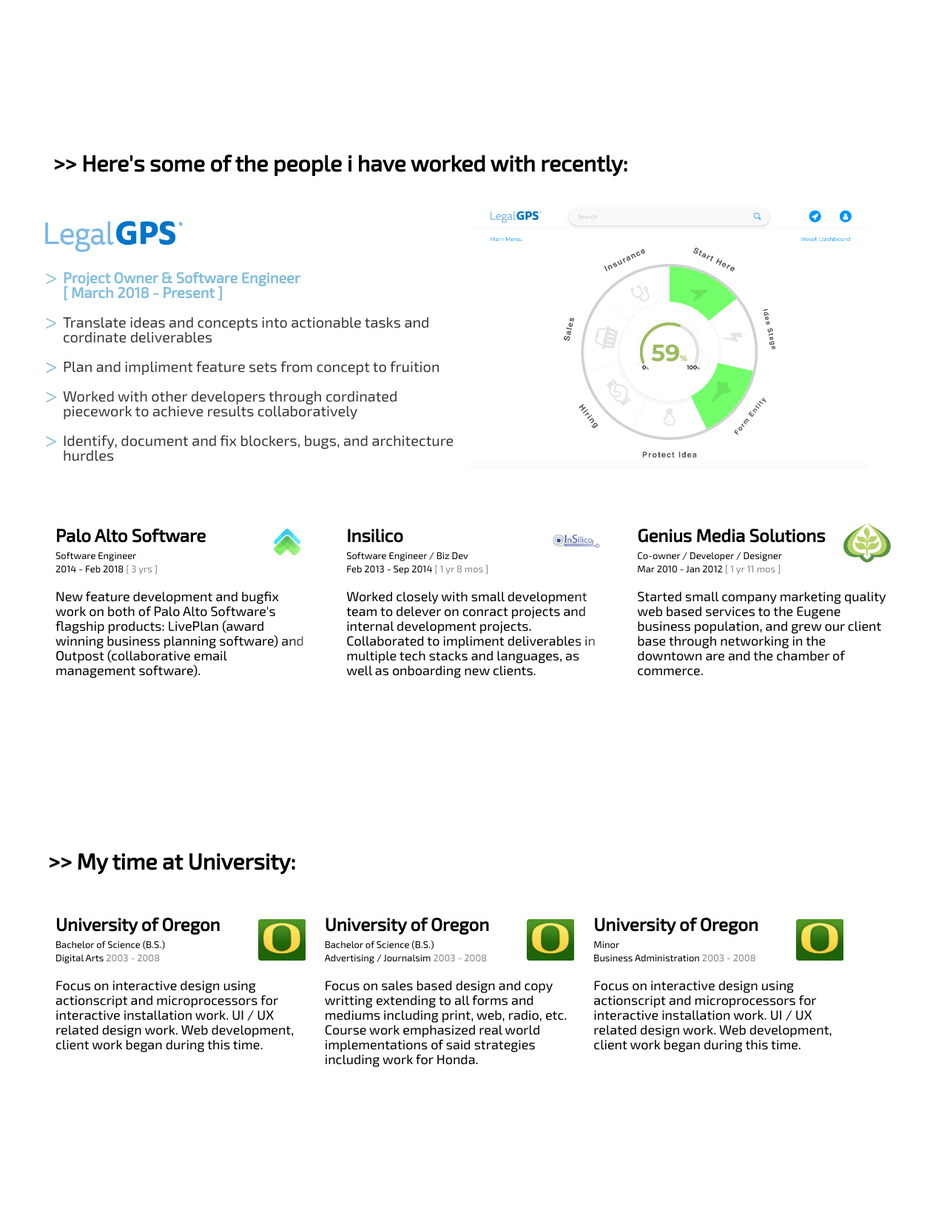
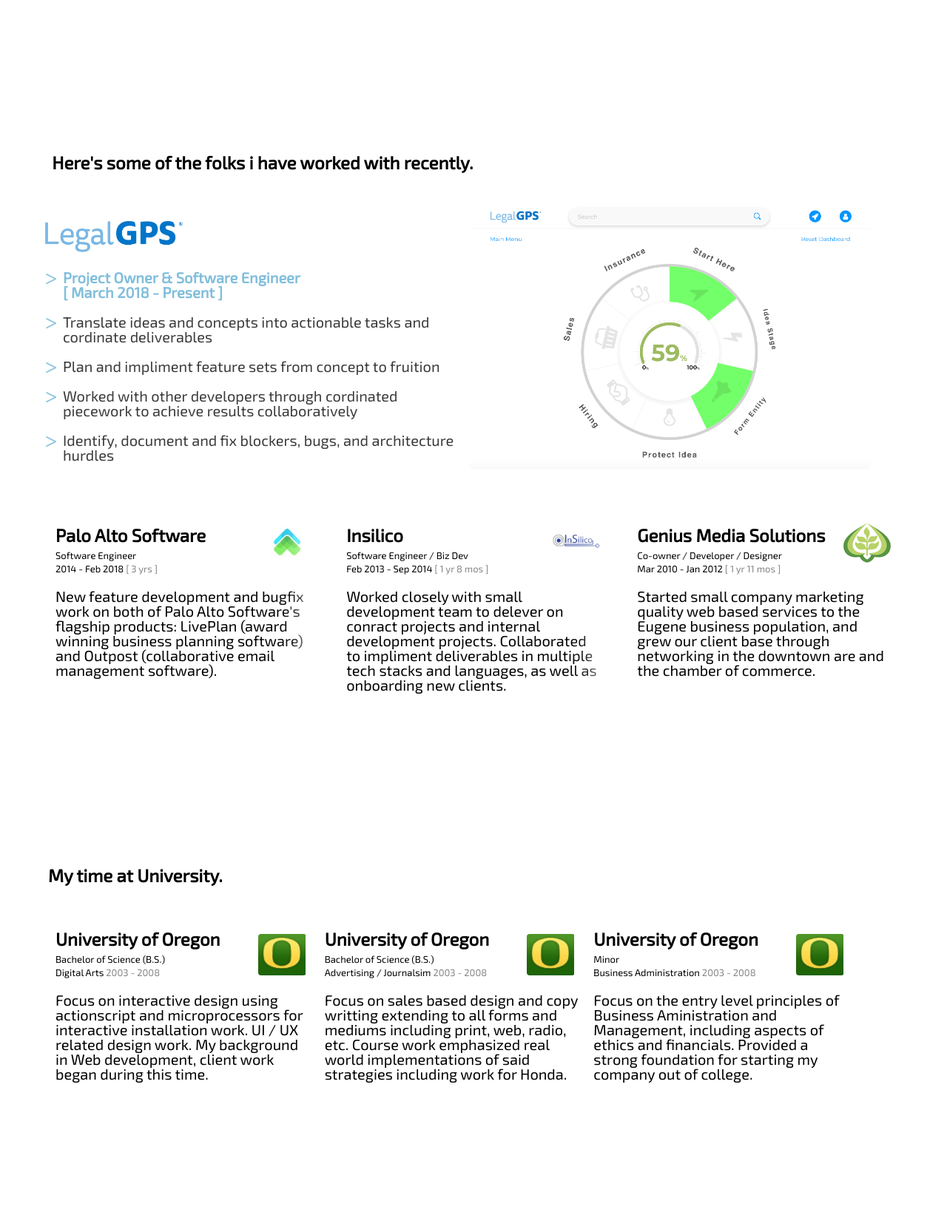
Before and after one commit to aaronduchateau/aaronduchateau.github.io, a PHP site: page / in a window 1280 px wide. Shown: the part 4720-6382 px from the top of the page at 74% size. Run offline with PHP 8.4, Linux system fonts and the light colour scheme; some libraries are stand-ins or nearby versions.

Commit message:
quick fixes

```diff
--- a/css/custom.css
+++ b/css/custom.css
@@ -481,7 +481,7 @@ b {
 }
 
 .work-desc-copy {
-  font-size: 18px;
+  font-size: 20px;
   line-height: 20px;
 }
 
--- a/index.html
+++ b/index.html
@@ -92,9 +92,9 @@
                     <div style="clear:both;"></div>
                     <hr class="hr-custom-4" />
                     <!--start section-->
-                    <h1 class="h1-class-more" style="text-align: left;">
-                        >> Here are a few of the projects i've been working on lately:
-                    </h1>
+                    <h2 class="h1-class-more" style="text-align: left;">
+                        Here are a few of the projects i've been working on lately.
+                    </h2>
                     <div class="span12" id="rpf" style="margin-left:0px;margin-top:30px;">
                         <div class="span4" id="w">
                             <div>
@@ -277,9 +277,9 @@
                         <div style="clear:both;"></div>
                         <hr class="hr-custom-4"/>
                         <div class="span12" id="r" style="margin-left:0px;">
-                            <h1 class="h1-class-more" style="text-align: left;">
-                                >> Here's what some other people have said about me!
-                            </h1>
+                            <h2 class="h1-class-more" style="text-align: left;">
+                                Here's what some other people have said about me.
+                            </h2>
                             <div class="span3 faces_hide" style="margin-left:0px;">
                                 <div style="margin-top:0px;">
                                     <img src="img/chris.png" class="img-rounded img-margin">
@@ -383,9 +383,9 @@
                         <hr class="hr-custom-4" />
                         <!--start section-->
                         <div class="span12" id="eh" style="margin-left:0px;">
-                            <h1 class="h1-class-more" >
-                                &nbsp;>> Here's some of the people i have worked with recently:
-                            </h1>
+                            <h2 class="h1-class-more" >
+                                &nbsp;Here's some of the folks i have worked with recently.
+                            </h2>
                             <hr class="hr-custom-5" />
                             <div class="span6" style="margin-left: 0px;">
                                 <div>
@@ -482,9 +482,9 @@
                         <hr class="hr-custom-4" />
                         <!--start section-->
                         <div class="span12" id="e" style="margin-left:0px;">
-                            <h1 class="h1-class-more" style="">
-                                >> My time at University:
-                            </h1>
+                            <h2 class="h1-class-more" style="">
+                                My time at University.
+                            </h2>
                             <hr class="hr-custom-5" />
                             <!--start section-->
                             <div class="span4" style="margin-left:0px;" id="r">
@@ -498,7 +498,7 @@
                                         </div>
                                         <br>
                                         <div class="work-desc-copy">
-                                            Focus on interactive design using actionscript and microprocessors for interactive installation work. UI / UX related design work. Web development, client work began during this time.
+                                            Focus on interactive design using actionscript and microprocessors for interactive installation work. UI / UX related design work. My background in Web development, client work began during this time.
                                         </div>
                                     </div>
                                 </div>
@@ -530,7 +530,7 @@
                                         </div>
                                         <br>
                                         <div class="work-desc-copy">
-                                            Focus on interactive design using actionscript and microprocessors for interactive installation work. UI / UX related design work. Web development, client work began during this time.
+                                            Focus on the entry level principles of Business Aministration and Management, including aspects of ethics and financials. Provided a strong foundation for starting my company out of college.
                                         </div>
                                     </div>
                                 </div>
```
